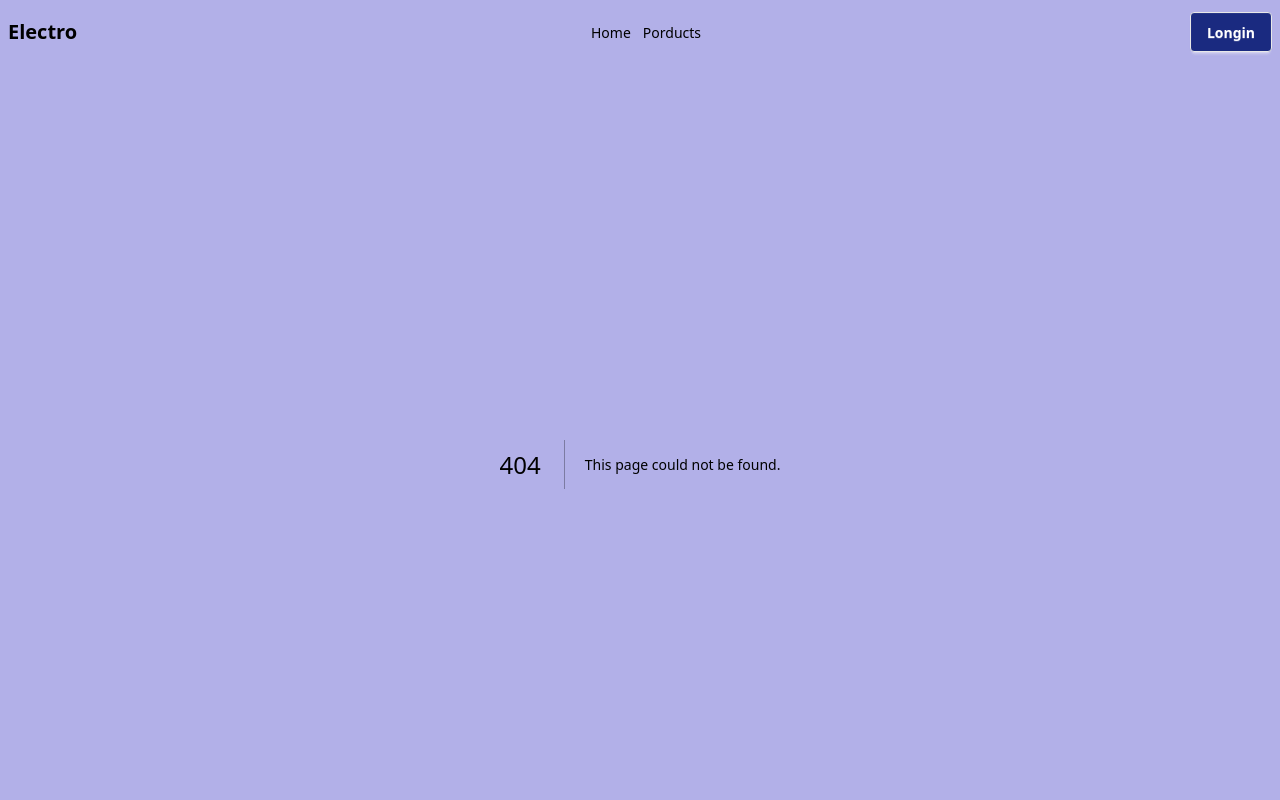
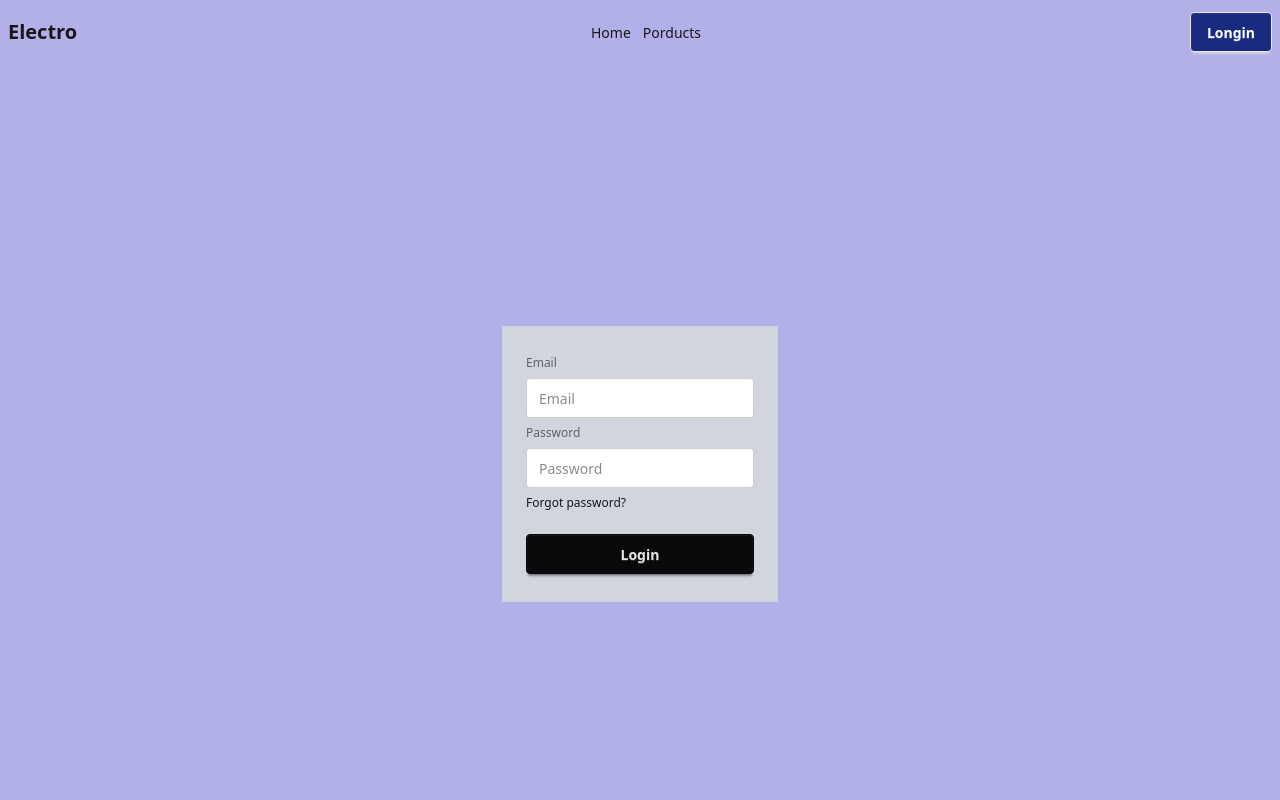
Before and after one commit to rayhanbri/job-task, a Next.js app: page /login in a window 1280 px wide. Before the commit this address had no page. Shown: the top 800 px of the page. Built offline with nearby package versions, Linux system fonts and the light colour scheme.

Commit message:
login page added

```diff
--- a/src/app/components/Navbar.jsx
+++ b/src/app/components/Navbar.jsx
@@ -1,11 +1,12 @@
+import Link from 'next/link'
 import React from 'react'
 
 
 export default function Navbar() {
     const links = (
         <>
-            <li className='mx-3 '>Home</li>
-            <li>Porducts</li>
+            <Link href='/' className='mx-3'>Home</Link>
+            <Link href='/products'>Porducts</Link>
         </>
     )
   return (
@@ -33,7 +34,7 @@ export default function Navbar() {
     </ul>
   </div>
   <div className="navbar-end">
-    <a className="btn button text-white rounded-sm  ">Longin</a>
+    <Link href='/login' className="btn button text-white rounded-sm  ">Longin</Link>
   </div>
 </div>
   )
--- /dev/null
+++ b/src/app/login/page.jsx
@@ -0,0 +1,18 @@
+import React from 'react'
+
+export default function page() {
+    return (
+        <div className="hero bg min-h-screen rounded-lg shadoew-sm">
+                    <div className="card-body bg-gray-300">
+                        <form className="fieldset">
+                            <label className="label">Email</label>
+                            <input type="email" className="input" placeholder="Email" />
+                            <label className="label">Password</label>
+                            <input type="password" className="input" placeholder="Password" />
+                            <div><a className="link link-hover">Forgot password?</a></div>
+                            <button className="btn btn-neutral mt-4">Login</button>
+                        </form>
+                    </div>
+                </div>
+    )
+}
```
